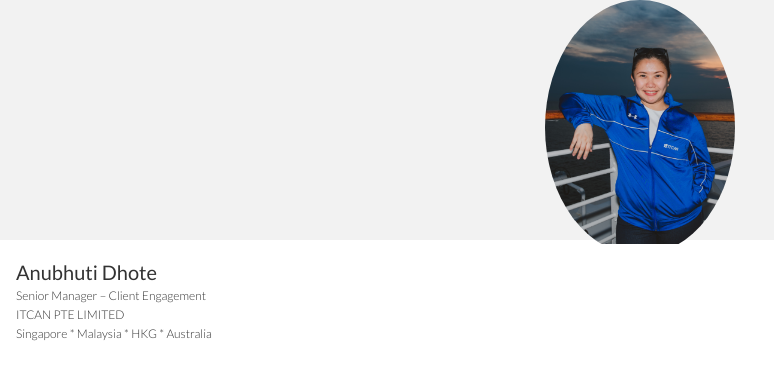
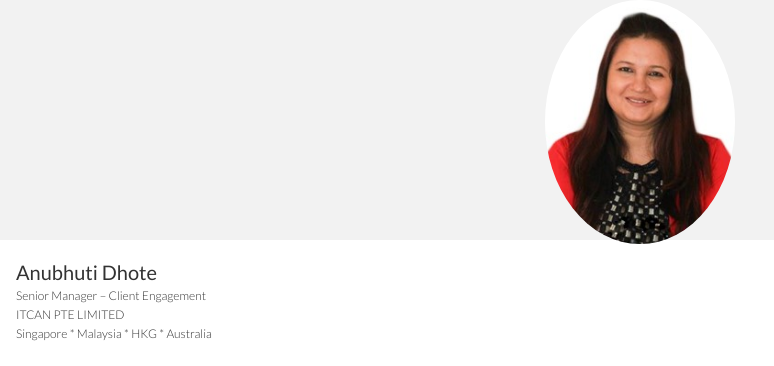
Before and after one commit to ITCANNAMECARD/SHERYL, a plain HTML site: page index.html in a window 1280 px wide. Shown: the top 366 px of the page, 0-774 px from the left. Drawn offline with Linux system fonts and the light colour scheme; a web font is replaced by a local one.

Commit message:
Update index.html

```diff
--- a/index.html
+++ b/index.html
@@ -14,7 +14,7 @@
 			<div class="row">
 				<div class="col"></div>
 				<div class="col is-5">
-					<img class="profile-pic" src="SHERYL.png" alt="Profile Picture">
+					<img class="profile-pic" src="ANU.jpg" alt="Profile Picture">
 				</div>
 				<div class="col"></div>
 			</div>
```
